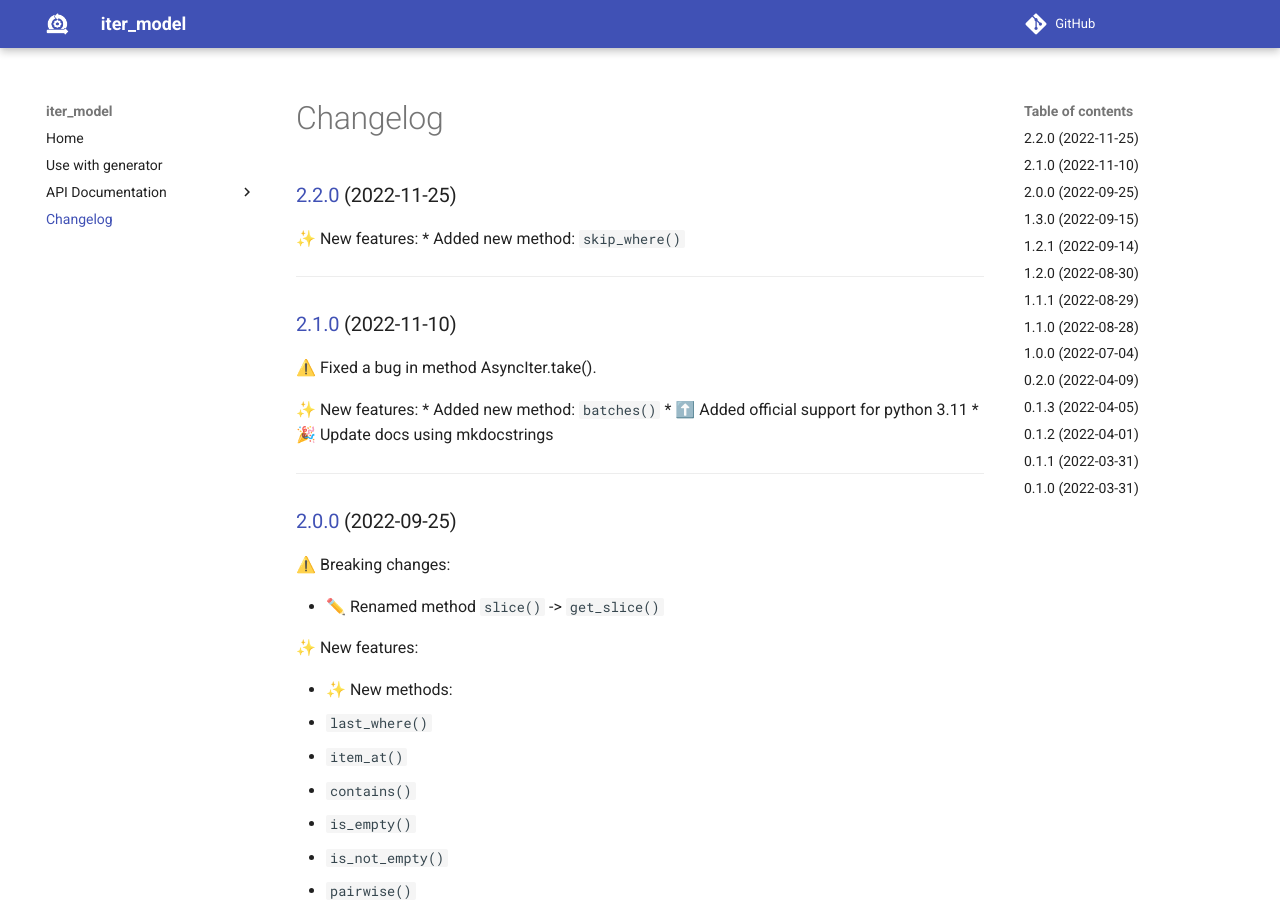
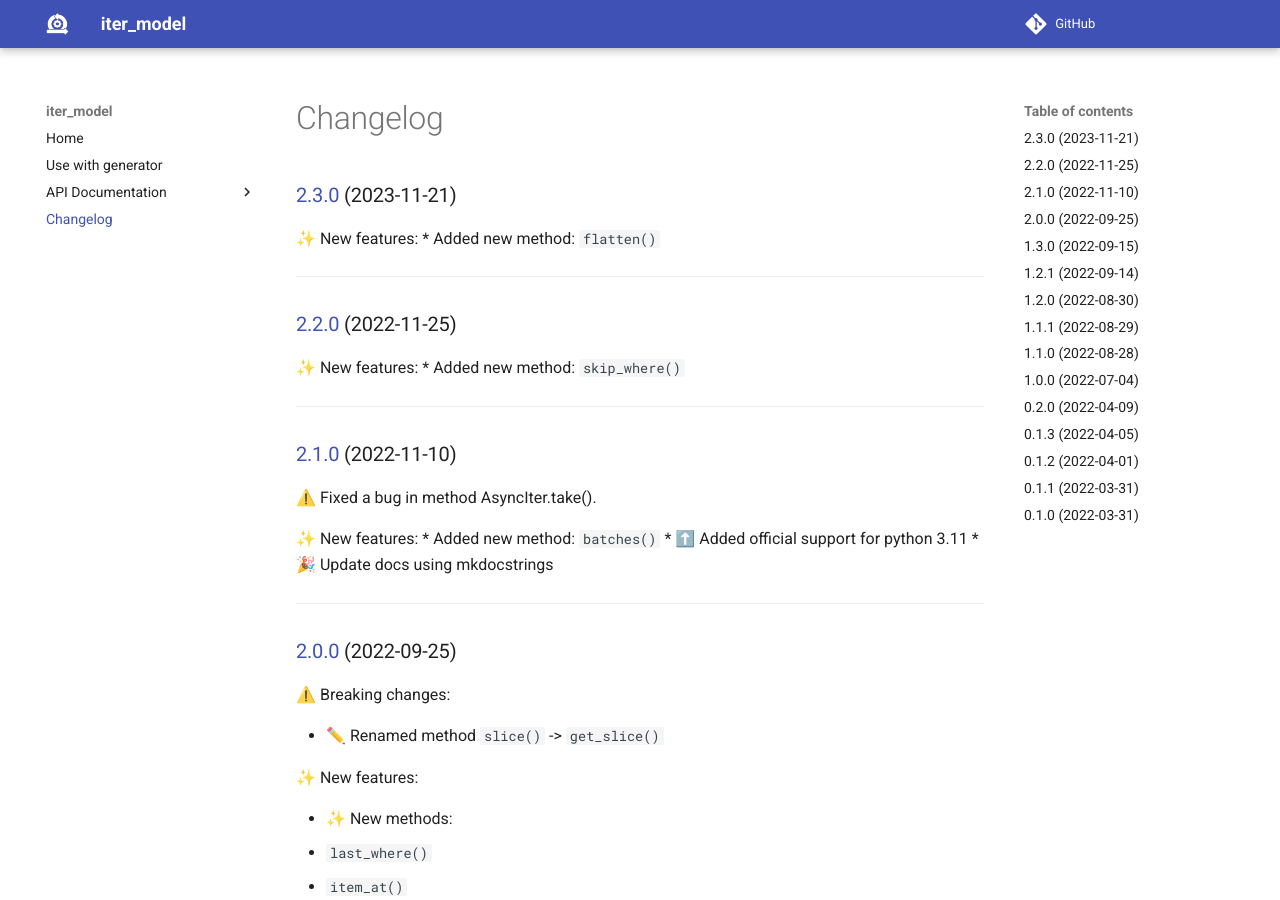
Before and after one commit to VolodymyrBor/iter_model, an MkDocs documentation site: the page built from docs/changelog.md, in a window 1280 px wide and 900 px high. Built offline with MkDocs 1.6.1 and Material for MkDocs 9.7.7, drawn with Linux system fonts in a browser that asks for light colours; comment, search, counter and statistics services are not loaded.

Commit message:
🔖 preparation for new the version: 2.3.0

```diff
--- a/docs/changelog.md
+++ b/docs/changelog.md
@@ -1,3 +1,10 @@
+### [2.3.0] (2023-11-21)
+
+✨ New features:
+   * Added new method: `flatten()`
+
+---
+
 ### [2.2.0] (2022-11-25)
 
 ✨ New features:
@@ -157,3 +164,4 @@
 [2.0.0]: https://github.com/VolodymyrBor/iter_model/pull/20
 [2.1.0]: https://github.com/VolodymyrBor/iter_model/pull/24
 [2.2.0]: https://github.com/VolodymyrBor/iter_model/pull/26
+[2.3.0]: https://github.com/VolodymyrBor/iter_model/pull/29
--- a/pyproject.toml
+++ b/pyproject.toml
@@ -1,6 +1,6 @@
 [tool.poetry]
 name = "iter_model"
-version = "2.2.0"
+version = "2.3.0"
 description = "iter-model uses a method approach instead of individual functions to work with iterable objects."
 authors = ["volodymyrb <volodymyr.borysiuk0@gmail.com>"]
 license = "MIT"
```
